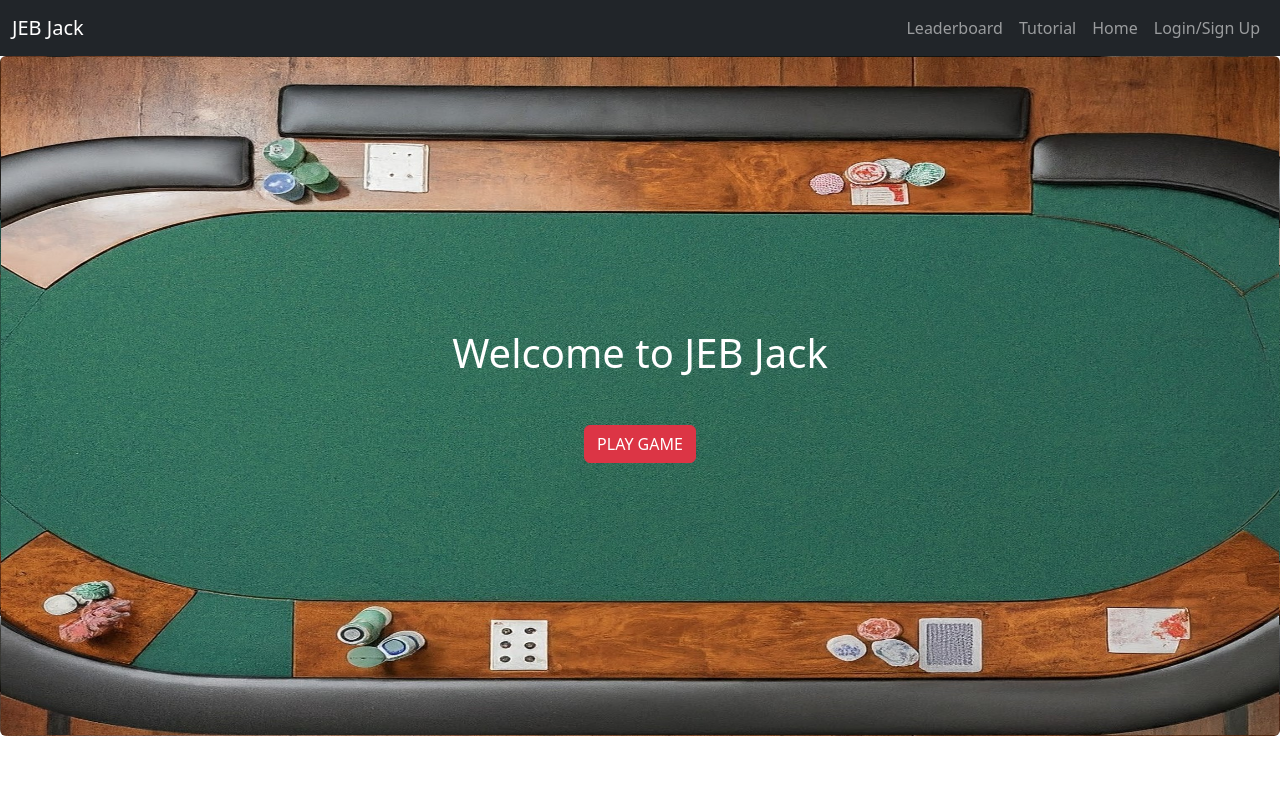
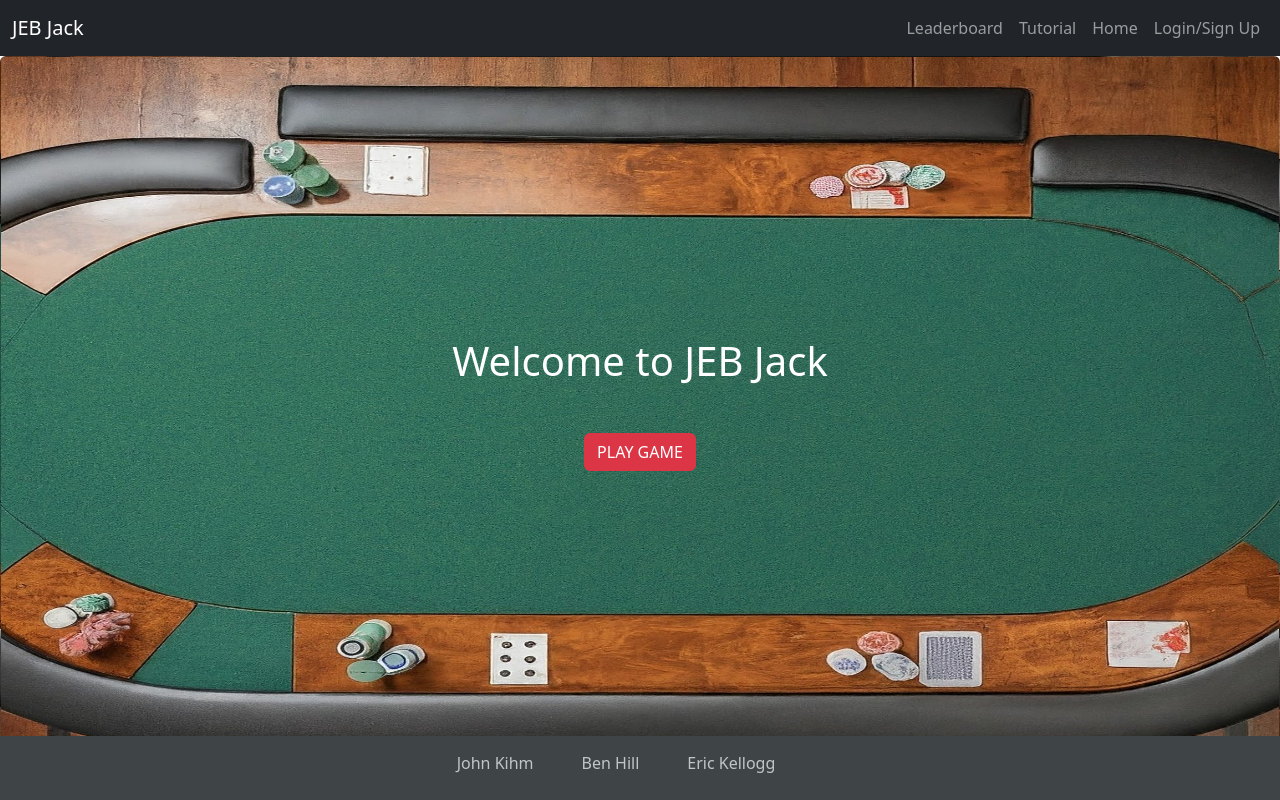
Before and after one commit to ekellogg90/JEB-Jack, a React (Vite) app in the folder client/: page / in a window 1280 px wide. Built offline with nearby package versions, Linux system fonts and the light colour scheme.

Commit message:
footer and white space fixing

```diff
--- a/client/src/App.jsx
+++ b/client/src/App.jsx
@@ -3,6 +3,7 @@ import Navbar from './components/Navbar';
 import { ApolloClient, ApolloProvider, InMemoryCache, createHttpLink } from '@apollo/client';
 import { GameProvider } from './utils/GlobalState';
 import { setContext } from '@apollo/client/link/context';
+import Footer from './components/footer';
 
 const httpLink = createHttpLink({
   uri: '/graphql',
@@ -33,6 +34,7 @@ function App() {
       <GameProvider>
         <Navbar />
         <Outlet />
+        <Footer />
       </GameProvider>
     </ApolloProvider>
   )
--- /dev/null
+++ b/client/src/components/footer.css
@@ -0,0 +1,13 @@
+.footer {
+    width: 100vw;
+    height: 4rem;
+    background: #3f4447;
+    color: #c0c6c6;
+    display: flex;
+    align-items: center;
+    justify-content: center;
+    font-size: small;
+    position: fixed;
+    left: 0;
+    bottom: 0;
+}
--- /dev/null
+++ b/client/src/components/footer.jsx
@@ -0,0 +1,10 @@
+import './footer.css';
+export default function Footer() {
+    return (
+        <footer className="footer container-fluid">
+          <a href="https://github.com/JohnKihm" className="text-decoration-none me-5 h6">John Kihm</a>
+          <a href="https://github.com/Ben-jamin05" className="text-decoration-none me-5 h6">Ben Hill</a>
+          <a href="https://github.com/ekellogg90" className="text-decoration-none me-5 h6">Eric Kellogg</a>
+        </footer>
+      );
+};
--- a/client/src/pages/Game.jsx
+++ b/client/src/pages/Game.jsx
@@ -34,7 +34,7 @@ export default function Game() {
 
     const cardStyle = {
         width: '100%',
-        height: '85vh',
+        height: '87vh',
         backgroundImage: `url(${bjTable})`,
         backgroundSize: "100% 100%",
     };
--- a/client/src/pages/HomePage.jsx
+++ b/client/src/pages/HomePage.jsx
@@ -5,7 +5,7 @@ import bjTable from '../assets/bjtable.jpg';
 export default function HomePage() {
     const cardStyle = {
         width: '100%',
-        height: '85vh',
+        height: '87vh',
         backgroundImage: `url(${bjTable})`,
         backgroundSize: "100% 100%",
     };
```
